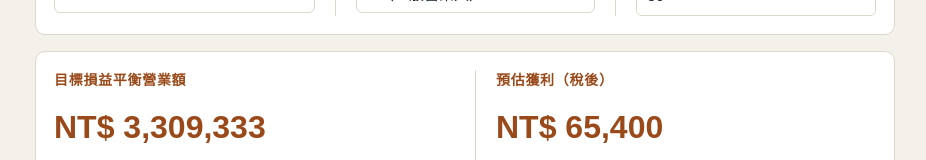
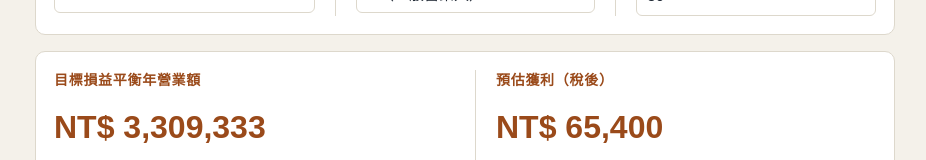
Before and after one commit to gicoi-lab/calc.gicoi.io, a Vue app: page / in a window 1280 px wide. Shown: the part 498-658 px from the top of the page, without its empty margins (175-1101 px from the left). Built offline with nearby package versions, Linux system fonts and the light colour scheme.

Commit message:
Rename heading to 目標損益平衡年營業額
Co-Authored-By: Claude Opus 5.5 <noreply@anthropic.com>

```diff
--- a/src/App.vue
+++ b/src/App.vue
@@ -199,7 +199,7 @@ const rows = computed(() =>
     <div class="card">
       <div class="cols">
         <div>
-          <h2>目標損益平衡營業額</h2>
+          <h2>目標損益平衡年營業額</h2>
           <div class="big">{{ ntd(R) }}</div>
           <div class="kv" style="margin-top:12px">
             <div><b>營業稅／年</b><span>{{ taxable ? ntd(vat) : '免稅' }}</span></div>
```
